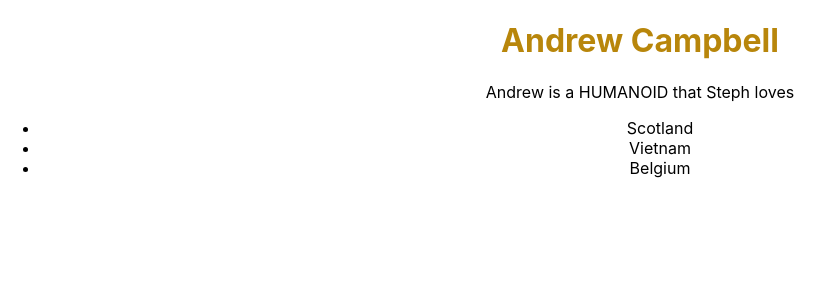
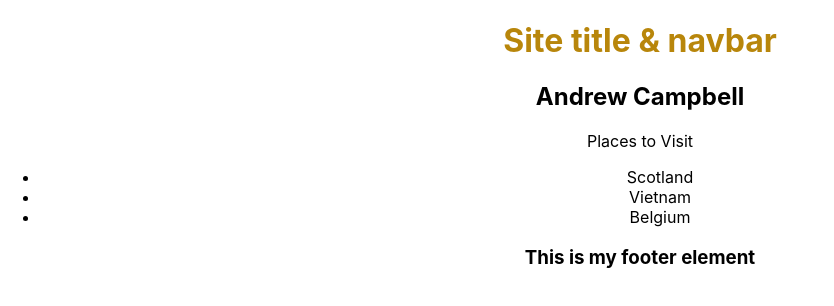
Before and after one commit to mortultra/learn-react-js, a React (Create React App) app: page / in a window 1280 px wide. Shown: the top 306 px of the page, without its empty margins (0-834 px from the left). Built offline with nearby package versions, Linux system fonts and the light colour scheme.

Commit message:
added Navbar, MainContent and Footer components

```diff
--- a/src/App.js
+++ b/src/App.js
@@ -1,10 +1,14 @@
 import './App.css';
-import MyInfo from './components/MyInfo'
+import Navbar from './components/Navbar'
+import MainContent from './components/MainContent'
+import Footer from './components/Footer'
 
 function App() {
   return (
     <div className="App">
-      <MyInfo />
+      <Navbar />
+      <MainContent />
+      <Footer />
     </div>
   );
 }
--- /dev/null
+++ b/src/components/Footer.js
@@ -0,0 +1,13 @@
+import React from 'react'
+
+function Footer() {
+  return (
+    <div>
+      <footer>
+        <h3>This is my footer element</h3>
+      </footer>
+    </div>
+  )
+}
+
+export default Footer
--- /dev/null
+++ b/src/components/MainContent.js
@@ -0,0 +1,12 @@
+import React from 'react'
+import MyInfo from '../components/MyInfo'
+
+function MainContent() {
+  return (
+    <div>
+      <MyInfo />
+    </div>
+  )
+}
+
+export default MainContent
--- a/src/components/MyInfo.js
+++ b/src/components/MyInfo.js
@@ -3,8 +3,8 @@ import React from 'react'
 function MyInfo() {
   return (
     <div>
-      <h1>Andrew Campbell</h1>
-      <p>Andrew is a HUMANOID that Steph loves</p>
+      <h2>Andrew Campbell</h2>
+      <p>Places to Visit</p>
       <ul>
         <li>Scotland</li>
         <li>Vietnam</li>
--- /dev/null
+++ b/src/components/Navbar.js
@@ -0,0 +1,11 @@
+import React from 'react'
+
+function Navbar() {
+  return (
+    <div>
+      <h1>Site title & navbar</h1>
+    </div>
+  )
+}
+
+export default Navbar
```
